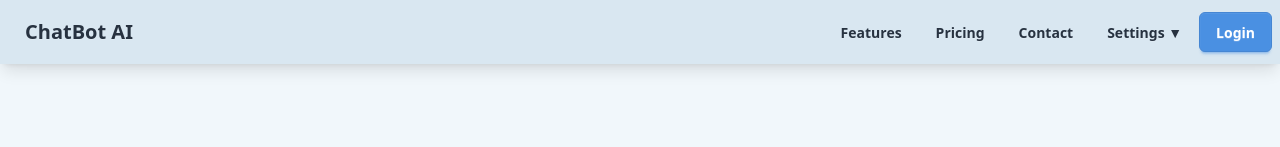
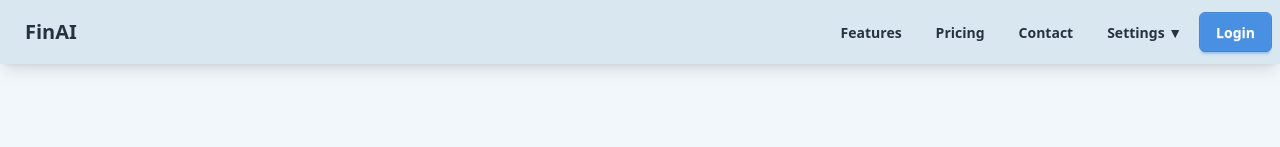
Before and after one commit to pjha8040/FinAI, a React (Vite) app in the folder finAi/frontend/: page / in a window 1280 px wide. Shown: the top 147 px of the page. Built offline with nearby package versions, Linux system fonts and the light colour scheme.

Commit message:
fixed Navbar

```diff
--- a/finAi/frontend/src/Pages/components/Navbar.jsx
+++ b/finAi/frontend/src/Pages/components/Navbar.jsx
@@ -53,7 +53,7 @@ const Navbar = () => {
     <div className="navbar bg-base-200 shadow-lg fixed w-full z-10">
       <div className="flex-1">
         <Link to="/" className="btn btn-ghost normal-case text-xl">
-          ChatBot AI
+          FinAI
         </Link>
       </div>
       <div className="flex-none">
```
Also changed, not shown: 1 other file (tests, documents, lock files or other folders).
